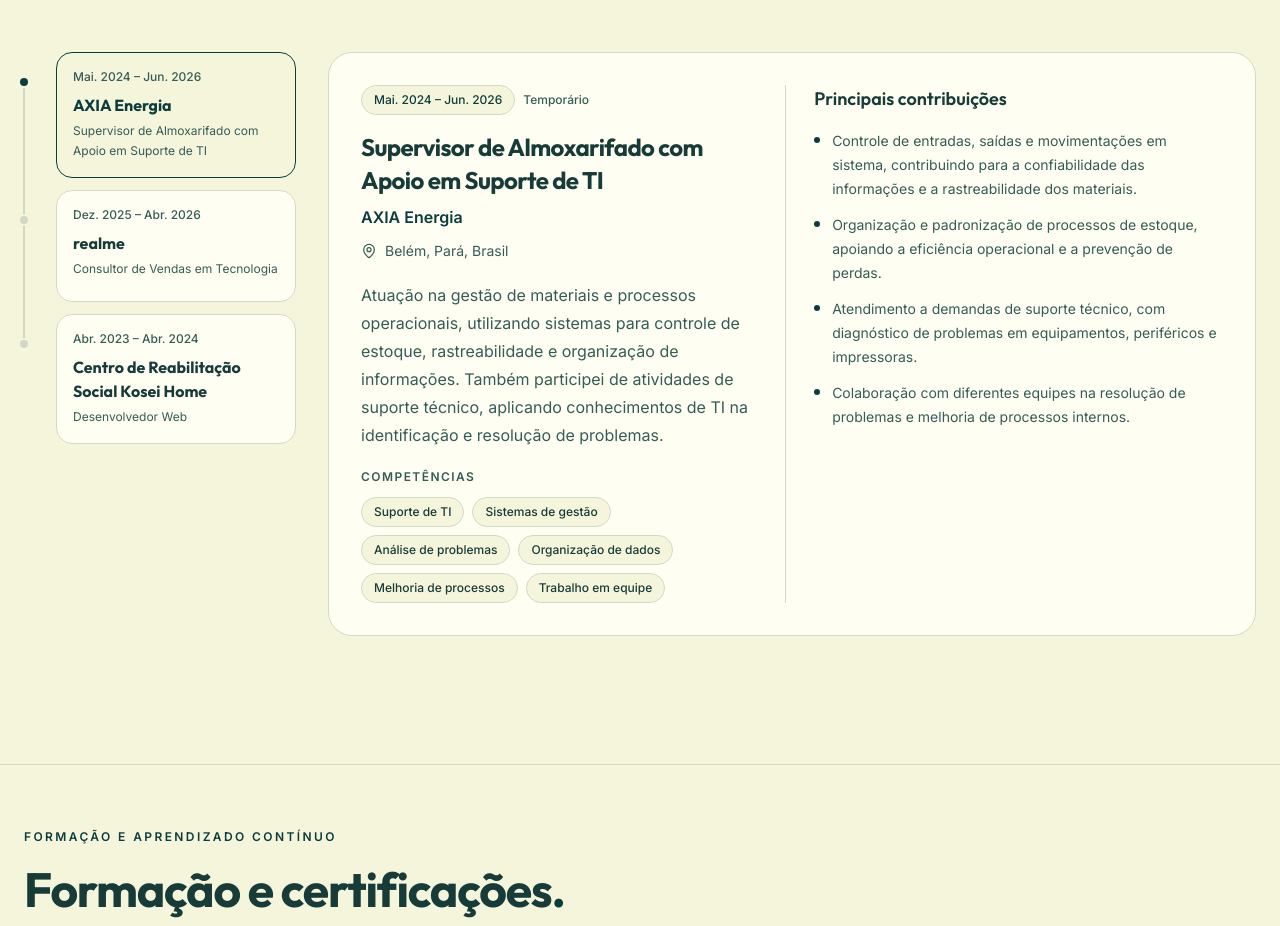
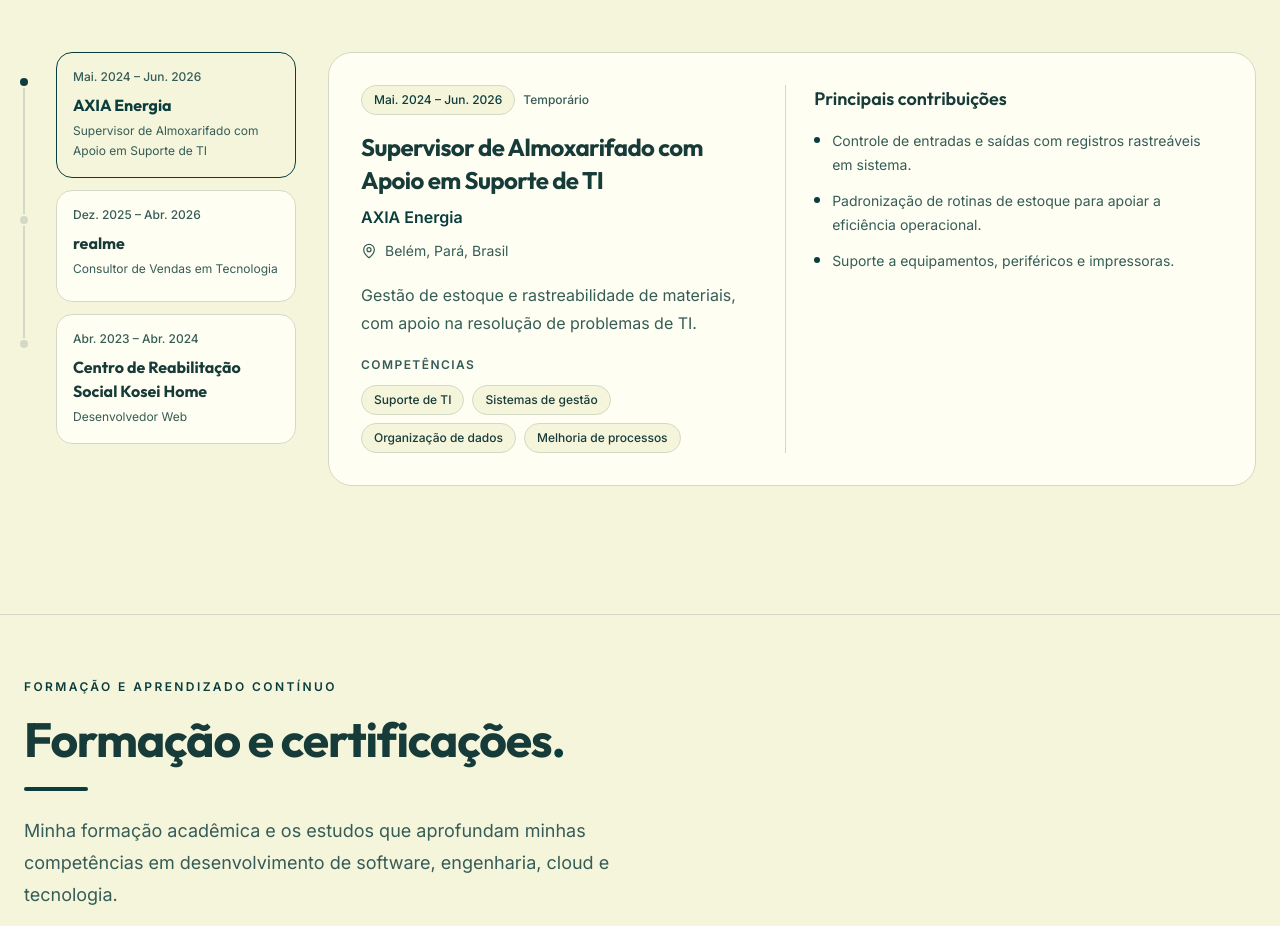
Before and after one commit to AlexandroLeao/developer-portfolio, a React (Vite) app: page / in a window 1280 px wide. Shown: the part 3289-4215 px from the top of the page. Built offline with nearby package versions, Linux system fonts and the light colour scheme.

Commit message:
refactor: focus experience copy on measurable contributions

```diff
--- a/src/data/experiences.ts
+++ b/src/data/experiences.ts
@@ -40,8 +40,8 @@ export const experiences: Experience[] = [
       en: 'Belém, Pará, Brazil',
     },
     summary: {
-      pt: 'Atuação na gestão de materiais e processos operacionais, utilizando sistemas para controle de estoque, rastreabilidade e organização de informações. Também participei de atividades de suporte técnico, aplicando conhecimentos de TI na identificação e resolução de problemas.',
-      en: 'Managed inventory operations and material workflows, using management systems to maintain accurate records, traceability, and organized processes. Also supported technical troubleshooting activities, applying IT knowledge to identify and resolve equipment-related issues.',
+      pt: 'Gestão de estoque e rastreabilidade de materiais, com apoio na resolução de problemas de TI.',
+      en: 'Managed inventory and material traceability while assisting with IT troubleshooting.',
     },
     skills: [
       {
@@ -53,10 +53,6 @@ export const experiences: Experience[] = [
         en: 'Management Systems',
       },
       {
-        pt: 'Análise de problemas',
-        en: 'Troubleshooting',
-      },
-      {
         pt: 'Organização de dados',
         en: 'Data Organization',
       },
@@ -64,27 +60,19 @@ export const experiences: Experience[] = [
         pt: 'Melhoria de processos',
         en: 'Process Improvement',
       },
-      {
-        pt: 'Trabalho em equipe',
-        en: 'Teamwork',
-      },
     ],
     contributions: [
       {
-        pt: 'Controle de entradas, saídas e movimentações em sistema, contribuindo para a confiabilidade das informações e a rastreabilidade dos materiais.',
-        en: 'Managed incoming and outgoing inventory records in internal systems, supporting data accuracy and material traceability.',
+        pt: 'Controle de entradas e saídas com registros rastreáveis em sistema.',
+        en: 'Tracked incoming and outgoing materials in internal systems.',
       },
       {
-        pt: 'Organização e padronização de processos de estoque, apoiando a eficiência operacional e a prevenção de perdas.',
-        en: 'Helped standardize inventory processes to improve operational efficiency and reduce the risk of losses.',
+        pt: 'Padronização de rotinas de estoque para apoiar a eficiência operacional.',
+        en: 'Standardized inventory routines to support operational efficiency.',
       },
       {
-        pt: 'Atendimento a demandas de suporte técnico, com diagnóstico de problemas em equipamentos, periféricos e impressoras.',
-        en: 'Assisted with IT support requests, troubleshooting equipment, peripherals, and printers.',
-      },
-      {
-        pt: 'Colaboração com diferentes equipes na resolução de problemas e melhoria de processos internos.',
-        en: 'Collaborated across teams to resolve operational issues and improve internal processes.',
+        pt: 'Suporte a equipamentos, periféricos e impressoras.',
+        en: 'Troubleshot equipment, peripherals, and printers.',
       },
     ],
   },
@@ -108,17 +96,13 @@ export const experiences: Experience[] = [
       en: 'Belém, Pará, Brazil',
     },
     summary: {
-      pt: 'Atuação em vendas consultivas de smartphones e soluções tecnológicas, combinando conhecimento técnico, análise das necessidades dos clientes e comunicação para gerar resultados e apoiar o desenvolvimento da equipe.',
-      en: 'Provided consultative sales and technical guidance for smartphones and related technologies, combining product knowledge, customer needs analysis, and communication skills to drive results and support team development.',
+      pt: 'Vendas consultivas de tecnologia, orientação técnica e apoio ao desenvolvimento da equipe.',
+      en: 'Provided consultative technology sales, technical guidance, and team support.',
     },
     skills: [
       {
         pt: 'Comunicação técnica',
         en: 'Technical Communication',
-      },
-      {
-        pt: 'Diagnóstico de problemas',
-        en: 'Troubleshooting',
       },
       {
         pt: 'Liderança',
@@ -132,31 +116,19 @@ export const experiences: Experience[] = [
         pt: 'Análise de necessidades',
         en: 'Needs Analysis',
       },
-      {
-        pt: 'Orientação a resultados',
-        en: 'Results Orientation',
-      },
     ],
     contributions: [
       {
-        pt: 'Alcance do 1º lugar em desempenho de vendas entre vendedores dos shoppings de Belém durante um período de avaliação.',
-        en: 'Achieved first place in sales performance among shopping mall sales representatives in Belém during a specific evaluation period.',
+        pt: '1º lugar em desempenho de vendas nos shoppings de Belém durante um período de avaliação.',
+        en: 'Ranked first in sales performance across Belém shopping malls during an evaluation period.',
       },
       {
-        pt: 'Identificação das necessidades dos clientes e recomendação de soluções tecnológicas adequadas a diferentes perfis.',
-        en: 'Assessed customer needs and recommended suitable technology solutions.',
+        pt: 'Orientação técnica e suporte pós-venda para smartphones.',
+        en: 'Provided technical guidance and after-sales smartphone support.',
       },
       {
-        pt: 'Apoio técnico na identificação e resolução de problemas relacionados a smartphones, incluindo orientação pós-venda.',
-        en: 'Provided technical guidance and troubleshooting assistance for smartphones, including after-sales support.',
-      },
-      {
-        pt: 'Treinamento e integração de novos colaboradores, compartilhando conhecimentos e apoiando a padronização do atendimento.',
-        en: 'Trained and onboarded new team members, sharing knowledge and standardizing customer service practices.',
-      },
-      {
-        pt: 'Atuação como referência para colegas, contribuindo para a colaboração da equipe e o cumprimento de metas.',
-        en: 'Supported colleagues as a team point of contact, contributing to collaboration and sales targets.',
+        pt: 'Treinamento e integração de novos colaboradores.',
+        en: 'Trained and onboarded new team members.',
       },
     ],
   },
@@ -180,8 +152,8 @@ export const experiences: Experience[] = [
       en: 'Ananindeua, Pará, Brazil',
     },
     summary: {
-      pt: 'Desenvolvimento de uma aplicação web para apoiar o controle financeiro das vendas em festivais culturais, substituindo processos manuais por registros digitais e cálculos automatizados.',
-      en: 'Developed a web application to support financial tracking during cultural festivals, replacing manual processes with digital transaction records and automated calculations.',
+      pt: 'Desenvolvi uma aplicação web para digitalizar o controle de vendas de eventos culturais e automatizar cálculos financeiros.',
+      en: 'Built a web app to digitize sales records at cultural events and automate financial calculations.',
     },
     skills: [
       {
@@ -200,35 +172,19 @@ export const experiences: Experience[] = [
         pt: 'UX/UI',
         en: 'UX/UI',
       },
-      {
-        pt: 'Lógica de programação',
-        en: 'Programming Logic',
-      },
-      {
-        pt: 'Resolução de problemas',
-        en: 'Problem Solving',
-      },
     ],
     contributions: [
       {
-        pt: 'Desenvolvimento de interface web responsiva utilizando React e JavaScript, com foco em usabilidade e simplicidade.',
-        en: 'Built a responsive web interface using React and JavaScript, prioritizing usability and simplicity.',
+        pt: 'Interface responsiva desenvolvida com React e JavaScript.',
+        en: 'Built a responsive interface with React and JavaScript.',
       },
       {
-        pt: 'Implementação de funcionalidades para registro de movimentações financeiras, seleção de produtos, quantidades e valores.',
-        en: 'Implemented features for recording financial transactions, selecting products, quantities, and amounts.',
+        pt: 'Cálculos automáticos de vendas, troco, entradas, saídas e saldo.',
+        en: 'Automated sales, change, income, expense, and balance calculations.',
       },
       {
-        pt: 'Automatização dos cálculos de vendas, trocos, entradas, saídas e saldo, reduzindo a dependência de controles manuais.',
-        en: 'Automated sales, change, income, expense, and balance calculations, reducing reliance on manual tracking.',
-      },
-      {
-        pt: 'Organização da interface e dos fluxos de interação para facilitar a utilização da aplicação durante os eventos.',
-        en: 'Designed intuitive interfaces and interaction flows for use during events.',
-      },
-      {
-        pt: 'Implementação de persistência local dos registros para manter as informações entre sessões.',
-        en: 'Implemented local data persistence to maintain records across sessions.',
+        pt: 'Persistência local dos registros entre sessões.',
+        en: 'Saved records locally across sessions.',
       },
     ],
     relatedProject: {
```
